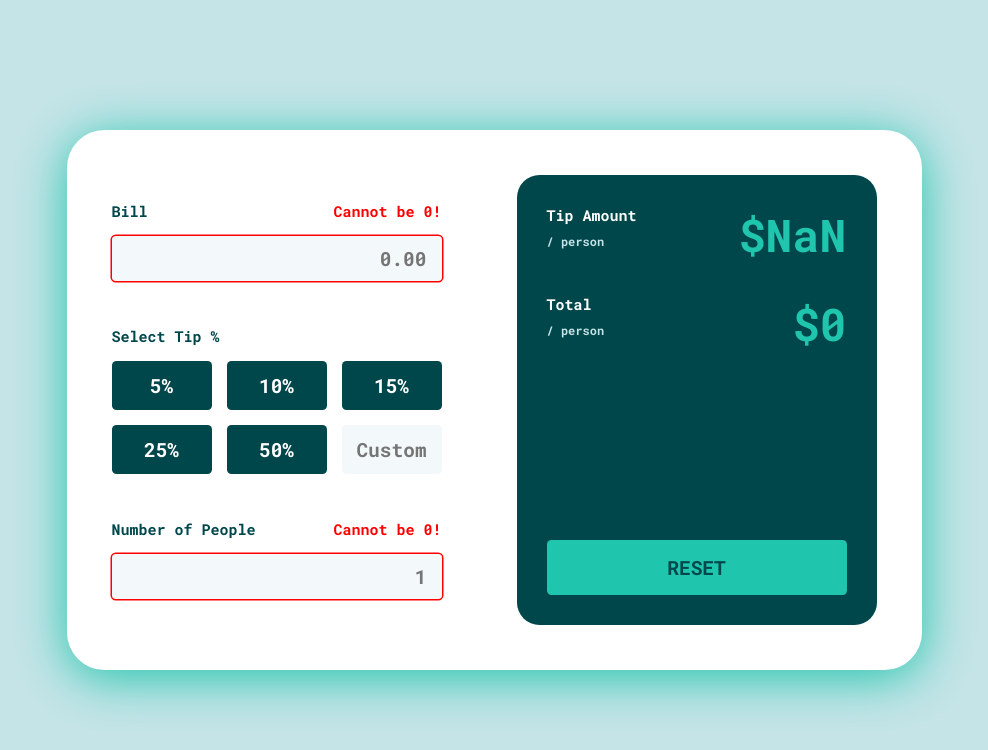
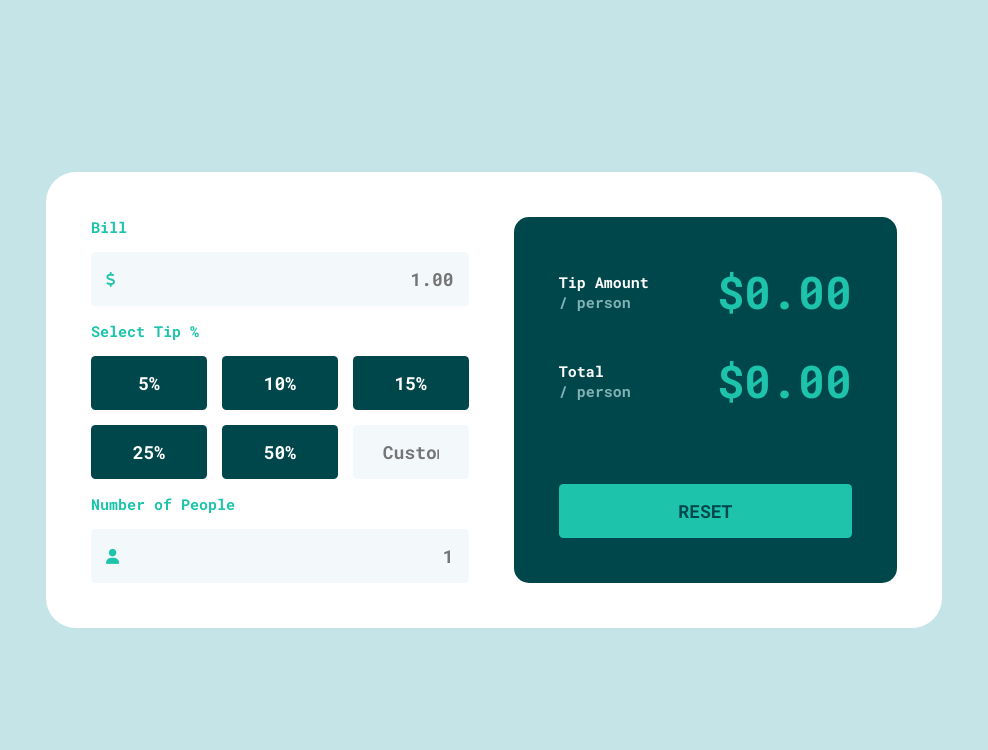
Before and after one commit to Freskimshabani/TIP-CALCULATOR, a plain HTML site: page index.html in a window 1280 px wide. Shown: the whole page, without its empty margins (146-1134 px from the left). Drawn offline with Linux system fonts and the light colour scheme.

Commit message:
Updated Layout
+Added Responsive Design
+Added Tip Calculation Function

WIP Reset Function & Error Functions

```diff
--- a/css/style.css
+++ b/css/style.css
@@ -1,213 +1,313 @@
-@import url('https://fonts.googleapis.com/css2?family=Roboto+Mono:ital,wght@0,100;0,200;0,300;0,400;0,500;0,600;0,700;1,100;1,200;1,300;1,400;1,500;1,600;1,700&display=swap');
-:root{
+* {
+    font-family: Roboto Mono;
+    box-sizing: border-box;
+}
+
+:root {
+    font-size: 15px;
+    --backgroundclr: #c5e4e7;
     --darkclr: #00474b;
-    --lightclr: #fff;
-    --mainclr: #1fc5ad;
-    --secondclr: #c5e4e7;
-    --inputclr: #f3f8fb;
-    font-size: 15px;
+    --accentclr: #1dc3ab;
+    --lightclr: #f3f8fb;
+    --errorclr: #ff5724;
+}
+
+@media screen and (max-width:500px) {
+
+    :root {
+        font-size: 13px;
+    }
+
+    body {
+        flex-direction: column;
+        justify-content: flex-end;
+    }
+
+    main {
+        width: 100%;
+        flex-direction: column;
+        justify-content: center;
+        align-items: center;
+        padding: 2rem;
+        border-radius: 2rem 2rem 0 0;
+    }
+
+    #tip__calculator {
+        height: 100%;
+        flex-direction: column;
+        justify-content: space-between;
+        align-items: center;
+        gap: 4rem;
+    }
+
+    #input__section {
+        width: 100%;
+        height: 50%;
+        justify-content: space-evenly;
+    }
+
+    #output__section {
+        width: 100%;
+        height: 50%;
+        border-radius: 1rem;
+        padding: 2rem;
+    }
+
+    .input__style {
+        padding: 1rem;
+    }
+
+    .main__button {
+        padding: 0.8rem;
+    }
+
+    .custom__button {
+        padding: 0.8rem;
+    }
+
+    .grid--box {
+        grid-template-columns: repeat(2, 1fr);
+        gap: 1.5rem;
+    }
+}
+
+@media screen and (min-width: 501px) {
+    body {
+        justify-content: center;
+        align-items: center;
+    }
+
+    main {
+        width: 70%;
+        height: auto;
+        border-radius: 2rem;
+        padding: 3rem;
+    }
+
+    #tip__calculator {
+        gap: 3rem;
+        justify-content: space-between;
+    }
+
+    #input__section {
+        height: 100%;
+        width: 50%;
+        gap: 1rem;
+    }
+
+    #output__section {
+
+        height: 100%;
+        padding: 3rem;
+        border-radius: 1rem;
+        width: 50%;
+    }
+
+    .input__style {
+        padding: 1rem;
+    }
+
+    .main__button {
+        padding: 1rem 2rem;
+    }
+
+    .custom__button {
+        padding: 1rem 2rem;
+    }
+
+    .grid--box {
+        grid-template-columns: repeat(3, 1fr);
+        gap: 1rem;
+    }
+
+
+}
+
+body {
+    width: 100dvw;
+    height: 100dvh;
+    display: flex;
+    padding: 0;
+    margin: 0;
+    background-color: var(--backgroundclr);
+}
+
+label {
+    display: flex;
+    position: absolute;
+    padding: 0;
+    margin: 0;
+    left: 1rem;
+    color: var(--accentclr);
+}
+
+main {
+    display: flex;
+    background-color: white;
+}
+
+#tip__calculator {
+    display: flex;
+    width: 100%;
+    height: auto;
+}
+
+#input__section {
+    display: flex;
+    flex-direction: column;
+    justify-content: space-between;
+}
+
+#output__section {
+    display: flex;
+    flex-direction: column;
+    justify-content: space-between;
+    background-color: var(--darkclr);
+}
+
+#tip__display {
+    justify-content: space-between;
+    gap: 2rem;
+}
+
+#reset__button {
+    justify-content: center;
+    align-items: center;
+    color: var(--darkclr);
+    background-color: var(--accentclr);
+    border: none;
+    outline: none;
+    transition: all ease 0.3s;
+    cursor: pointer;
+}
+
+#reset__button:hover {
+    outline: none;
+    background-color: var(--lightclr);
+}
+
+.input__box {
+    display: flex;
+    width: 100%;
+    height: 100%;
+    gap: 1rem;
+}
+
+.input__row {
+    display: flex;
+    width: 100%;
+    align-items: center;
+    justify-content: space-between;
+    position: relative;
+}
+
+.input__style {
+    display: flex;
+    width: 100%;
+    font-weight: 900;
+    font-size: 1.2rem;
+    margin: 0;
+    text-align: right;
+    border-radius: 0.3rem;
+    border: none;
+    background-color: var(--lightclr);
+    transition: outline ease 0.3s;
+}
+
+.input__style:hover {
+    outline: solid 3px var(--darkclr);
+}
+
+.input__style--error {
+    outline: solid 3px var(--errorclr);
+}
+
+input[type=number]::-webkit-inner-spin-button,
+input[type=number]::-webkit-outer-spin-button {
+    -webkit-appearance: none;
+    margin: 0;
+}
+
+.main__button {
+    background-color: var(--darkclr);
+    color: white;
+    border: none;
+    display: flex;
+    justify-content: center;
+    align-items: center;
+    transition: all ease 0.2s;
+    cursor: pointer;
+    outline: none;
+}
+
+.main__button:hover {
+    color: var(--darkclr);
+    background-color: var(--backgroundclr);
+    outline: none;
+}
+
+.selected__button {
+    color: var(--darkclr);
+    background-color: var(--accentclr);
+}
+
+.custom__button {
+    display: flex;
+    width: 100%;
+    text-align: center;
+}
+
+.label {
+    display: inline;
     margin: 0;
     padding: 0;
-    font-family: Roboto Mono, sans-serif;
+    font-size: 1rem;
+    color: var(--accentclr);
 }
-body{
+
+.error__message {
+    color: var(--errorclr);
+    transition: all ease 0.2s;
+}
+
+.output__label {
+    color: white;
+    font-size: 1rem;
+}
+
+.output__label--info {
+    color: #82b2b6;
+}
+
+.tip__row {
+    justify-content: space-between;
+    align-items: center;
+}
+
+.tip__output {
     display: flex;
-    align-items: center;
-    justify-content: center;
-    background-color: var(--secondclr);
+    color: var(--accentclr);
+    font-size: 3rem;
     padding: 0;
     margin: 0;
-    height: 100vh;
 }
-.label{
-    display: block;
-    padding: 0;
-    padding-bottom: 1rem;
-    margin: 0;
-    font-size: 1rem;
-    transition: ease all 0.2s;
+
+.status__row {
+    display: flex;
+    width: 100%;
+    justify-content: space-between;
 }
-.calculator{
-    height: 450px;
-    display: flex;
-    justify-content: center;
-    align-items: stretch;
-    background-color: var(--lightclr);
-    color: var(--darkclr);
-    gap: 5rem;
-    padding: 3rem;
-    border-radius: 2.5rem;
-    box-shadow: 0 0.5rem 50px #1fc5ad;
-}
-.calculator--input{
-    min-width: 300px;
-    max-width: max-content;
-    height: auto;
+
+.column--box {
     display: flex;
     flex-direction: column;
-    justify-content: center;
-    gap: 3rem;
 }
-.tip--input{
-    width:auto;
-    height: 1rem;
-    border-radius: 0.25rem;
-    background-color: var(--inputclr);
-    padding: 1rem;
-    cursor: pointer;
-    border: none;
-    font-size: 1.3rem;
-    font-family: Roboto Mono, sans-serif;
-    font-weight: 700;
-    color: var(--darkclr);
-    text-align: right;
-    transition: all ease 0.2s;
+
+.row--box {
+    display: flex;
 }
-.tip--input:hover{
-    box-shadow: 0 0 0 1.5px #1fc5ad;
 
-}
-.tip--input:focus{
-    outline: none;
-    box-shadow: 0 0 0 1.5px #1fc5ad;
-}
-.tip--percentage--button{
-    height: auto;
-    background-color: var(--darkclr);
-    color: var(--lightclr);
-    border-radius: 0.3rem;
-    cursor: pointer;
-    border: none;
-    font-size: 1.3rem;
-    font-weight: 700;
-    text-align: center;
-    padding: 0.8rem;
-    transition: all ease 0.2s;
-    font-family: Roboto Mono, sans-serif;
-
-}
-.tip--percentage--button:hover{
-    background-color: var(--secondclr);
-    color: var(--darkclr);
-}
-.tip--percentage--button::placeholder{
-    text-align: center;
-}
-.tip--percentage{
-    display: flex;
-    flex-direction: column;
+.grid--box {
+    display: grid;
     width: 100%;
 }
-.tip--percentage--grid{
-    display: grid;
-    width: auto;
-    height: auto;
-    gap: 1rem;
-    grid-template-columns: repeat(3, 100px);
-    grid-template-rows: repeat(2, 1fr);
-}
-.custom, .custom::-webkit-inner-spin-button{
-    background-color: var(--inputclr);
-    color: var(--darkclr);
-    -webkit-appearance: none;
-    text-align: right;
-}
-.bill--amount::-webkit-inner-spin-button{
-    -webkit-appearance: none;
-}
-.people--number::-webkit-inner-spin-button{
-    -webkit-appearance: none;
-}
-.calculator--output{
-    width: 300px;
-    height: auto;
-    display: flex;
-    flex-direction: column;
-    background-color: var(--darkclr);
-    color: var(--lightclr);
-    padding: 2rem;
-    border-radius: 1.5rem;
-    justify-content: space-between;
-    gap: 10rem;
-}
-.tip--output{
-    display: flex;
-    justify-content: space-between;
-    flex-direction: column;
-    gap: 2rem;
-}
-.tip--info{
-    display: flex;
-    justify-content: space-between;
-    align-items: flex-start;
-}
-.tip--info--desc{
-    display: flex;
-    flex-direction: column;
-    justify-content: center;
-    align-items: flex-start;
-    gap: 0.5rem;
-}
-.label--output{
-    display: inline;
-    padding: 0;
-}
-.sublabel{
-    display: inline;
-    padding: 0;
-    margin: 0;
-    font-size: 0.8rem;
-    color: var(--secondclr);
-}
-.tip--output--total, .tip--output--amount{
-    display: inline;
-    padding: 0;
-    margin: 0;
-    font-size: 3rem;
-    color: var(--mainclr);
-}
-
-.reset--bttn{
-    font-family: Roboto Mono, sans-serif;
-    color: var(--darkclr);
-    background-color: var(--mainclr);
-    border: none;
-    font-weight: 700;
-    border-radius: 0.3rem;
-    padding: 1rem;
-    font-size: 1.3rem;
-    transition: all ease 0.2s;
-    cursor: pointer;
-}
-.reset--bttn:hover{
-    background-color: var(--lightclr);
-}
-.active{
-    color: var(--darkclr);
-    background-color: var(--mainclr);
-}
-.error{
-    box-shadow: 0 0 0 1.5px red;
-}
-.label--row{
-    display: flex;
-    justify-content: space-between;
-    align-items: stretch;
-    width: 100%;
-    transition: ease all 0.2s;
-}
-.label--error{
-    color: red;
-}
-.bill{
-    display: flex;
-    flex-direction: column;
-    align-items: stretch;
-    width: 100%;
-}
-.people{
-    display: flex;
-    flex-direction: column;
-    align-items: stretch;
-    width: 100%;
-}
--- a/index.html
+++ b/index.html
@@ -1,56 +1,91 @@
 <!DOCTYPE html>
 <html lang="en">
+
 <head>
     <meta charset="UTF-8">
-    <meta http-equiv="X-UA-Compatible" content="IE=edge">
     <meta name="viewport" content="width=device-width, initial-scale=1.0">
-    <title>Tip Calculator</title>
     <link rel="stylesheet" href="css/style.css">
+    <link rel="preconnect" href="https://fonts.googleapis.com">
+    <link rel="preconnect" href="https://fonts.gstatic.com" crossorigin>
+    <link
+        href="https://fonts.googleapis.com/css2?family=Roboto+Mono:ital,wght@0,100;0,200;0,300;0,400;0,500;0,600;0,700;1,100;1,200;1,300;1,400;1,500;1,600;1,700&display=swap"
+        rel="stylesheet">
+    <link rel="stylesheet" href="https://cdnjs.cloudflare.com/ajax/libs/font-awesome/6.4.0/css/all.css"
+        integrity="sha512-Z0kTB03S7BU+JFU0nw9mjSBcRnZm2Bvm0tzOX9/OuOuz01XQfOpa0w/N9u6Jf2f1OAdegdIPWZ9nIZZ+keEvBw=="
+        crossorigin="anonymous" referrerpolicy="no-referrer" />
     <script src="js/script.js" defer></script>
+    <title>Document</title>
+</head>
 
-</head>
-<body onload="tipAmount()">
-    <div class="calculator">
-        <div class="calculator--input" name="tipcalc">
-            <div class="bill">
-                <span class="label--row"><h2 class="label label--input">Bill</h2><h2 class="label label--error bill--error"></h2></span>
-                <input class="tip--input bill--amount" type="number" placeholder="0.00">
-            </div>
-            <div class="tip--percentage">
-                <h2 class="label label--input">Select Tip %</h2>
-                <div class="tip--percentage--grid">
-                    <button class="tip--percentage--button" type="button">5%</button>
-                    <button class="tip--percentage--button" type="button">10%</button>
-                    <button class="tip--percentage--button" type="button">15%</button>
-                    <button class="tip--percentage--button" type="button">25%</button>
-                    <button class="tip--percentage--button" type="button">50%</button>
-                    <input class="tip--percentage--button custom" type="number" placeholder="Custom">
+<body>
+    <main>
+        <div id="tip__calculator">
+
+            <section id="input__section">
+                <div id="bill" class="column--box">
+                    <div class="input__box column--box">
+                        <span class="status__row row--box">
+                            <h3 class="input__label label">Bill</h3>
+                            <h3 id="bill__error" class="error__message label"></h3>
+                        </span>
+                        <span class="input__row row--box">
+                            <label for="bill__input"><i class="fa-solid fa-dollar-sign"></i></label>
+                            <input name="billField" id="bill__input" class="input__field input__style" type="number"
+                                step=".01" placeholder="1.00">
+                        </span>
                     </div>
                 </div>
-            <div class="people">
-                <span class="label--row"><h2 class="label label--input">Number of People</h2><h2 class="label label--error people--error"></h2></span>
-                <input class="tip--input people--number" type="number" placeholder="1">
+                <div id="tip--percent" class="column--box">
+                    <div class="input__box column--box">
+                        <span class="status__row row--box">
+                            <h3 class="input__label label">Select Tip %</h3>
+                            <h3 class="error__message label"></h3>
+                        </span>
+                        <div id="tip--percent__grid" class="grid--box">
+                            <button id="5__percent" class="main__button percent__button input__style">5%</button>
+                            <button id="10__percent" class="main__button percent__button input__style">10%</button>
+                            <button id="15__percent" class="main__button percent__button input__style">15%</button>
+                            <button id="25__percent" class="main__button percent__button input__style">25%</button>
+                            <button id="50__percent" class="main__button percent__button input__style">50%</button>
+                            <input id="custom__percent" placeholder="Custom"
+                                class="custom__button percent__button input__style" onmouseleave="" type="number">
                         </div>
                     </div>
-        <div class="calculator--output">
-            <div class="tip--output">
-                <div class="tip--info">
-                    <div class="tip--info--desc">
-                        <h2 class="label label--output">Tip Amount</h2>
-                        <h3 class="sublabel">/ person</h3>
                 </div>
-                    <h1 class="tip--output--amount">$0.00</h1>
-                </div>
-                <div class="tip--info">
-                    <div class="tip--info--desc">
-                        <h2 class="label label--output">Total</h2>
-                        <h3 class="sublabel">/ person</h3>
-                    </div>
-                    <h1 class="tip--output--total">$0.00</h1>
+                <div id="people" class="column--box">
+                    <div class="input__box column--box">
+                        <span class="status__row row--box">
+                            <h3 class="input__label label">Number of People</h3>
+                            <h3 id="people__error" class="error__message label"></h3>
+                        </span>
+                        <span class="input__row">
+                            <label for="people__input"><i class="fa-solid fa-user"></i></label>
+                            <input id="people__input" class="input__field input__style" type="number" placeholder="1">
+                        </span>
                     </div>
                 </div>
-            <button class="reset--bttn" onclick="resetBttn()">RESET</button>
+            </section>
+            <section id="output__section">
+                <div id="tip__display" class="column--box">
+                    <span class="tip__row row--box">
+                        <span class="column--box">
+                            <h3 class="output__label label">Tip Amount</h3>
+                            <h4 class="output__label--info label">/ person</h4>
+                        </span>
+                        <h1 id="tip__amount" class="tip__output">$0.00</h1>
+                    </span>
+                    <span class="tip__row row--box">
+                        <span class="column--box">
+                            <h3 class="output__label label">Total</h3>
+                            <h4 class="output__label--info label">/ person</h4>
+                        </span>
+                        <h1 id="tip__total" class="tip__output">$0.00</h1>
+                    </span>
                 </div>
+                <button id="reset__button" class="input__style">RESET</button>
+            </section>
         </div>
+    </main>
 </body>
+
 </html>
--- a/js/script.js
+++ b/js/script.js
@@ -1,50 +1,84 @@
-var PeopleNr = document.querySelector('.people--number');
+const billInputField = document.getElementById('bill__input');
+const peopleInputField = document.getElementById('people__input');
 
-var Bill = document.querySelector('.bill--amount');
+const tipPercentButtons = document.querySelectorAll('.percent__button');
+const customTipPercentButton = document.querySelector('.custom__button');
 
-var Five = document.querySelector('.tip--percentage--button').value = 0.05;
+let peopleError = document.getElementById('people__error');
+let billError = document.getElementById('bill__error');
 
-function validInput(){
-    if(Bill.value == null ,Bill.value == 0){
-        document.querySelector('.bill--error').innerHTML = "Cannot be 0!"
-        Bill.classList.add('error');
-    } else if(Bill.value <= 0){
-        document.querySelector('.bill--error').innerHTML = "Cannot be negative!"
-        Bill.classList.add('error');
-    } else{
-        document.querySelector('.bill--error').innerHTML = null;
-        Bill.classList.remove('error');
-    };
-    if(PeopleNr.value == null, PeopleNr.value == 0){
-        document.querySelector('.people--error').innerHTML = "Cannot be 0!"
-        PeopleNr.classList.add('error');
-    } else if(PeopleNr.value <= 0){
-        document.querySelector('.people--error').innerHTML = "Cannot be negative!"
-        PeopleNr.classList.add('error');
+const tipAmountDisplay = document.getElementById('tip__amount');
+const tipTotalDisplay = document.getElementById('tip__total');
 
-    } else{
-        document.querySelector('.people--error').innerHTML = null;
-        PeopleNr.classList.remove('error');
+function isInputEmpty() {
+    let billValue = document.getElementById('bill__input').value;
+    let peopleValue = document.getElementById('people__input').value;
 
-    };
+    if (billValue == '') {
+        billInputField.classList.add('input__style--error');
+        billError.textContent = 'Cannot be 0!';
+    } else if (billValue < 1.00) {
+        billInputField.classList.add('input__style--error');
+        billError.textContent = 'Must be at least $1.00!';
+    }
+    else {
+        billInputField.classList.remove('input__style--error');
+        billError.textContent = '';
+    }
+
+    if (peopleValue == '') {
+        peopleInputField.classList.add('input__style--error');
+        peopleError.textContent = 'Cannot be 0!';
+    } else if (peopleValue < 1) {
+        peopleInputField.classList.add('input__style--error');
+        peopleError.textContent = 'Must be at least 1!';
+    } else {
+        peopleInputField.classList.remove('input__style--error');
+        peopleError.textContent = '';
+    }
 }
 
-function tipAmount(){
-    validInput();
-    let tipPerc = Bill.value * Five;
-    let result = tipPerc / PeopleNr.value;
-    var rounded = Math.round((result + Number.EPSILON) * 100) / 100;
-    document.querySelector('.tip--output--amount').innerHTML = "$" + rounded;
-    document.querySelector('.tip--output--total').innerHTML = "$" + tipPerc;
-    console.log(result);
+tipPercentButtons.forEach(button => {
+    button.addEventListener('dblclick', function () {
+        const buttonID = this.id;
+        let tipPercentage;
+
+
+        switch (buttonID) {
+            case '5__percent':
+                tipPercentage = 5;
+                break;
+            case '10__percent':
+                tipPercentage = 10;
+                break;
+            case '15__percent':
+                tipPercentage = 15;
+                break;
+            case '25__percent':
+                tipPercentage = 25;
+                break;
+            case '50__percent':
+                tipPercentage = 50;
+                break;
+            case 'custom__percent':
+                let customTipPercentValue = parseInt(customTipPercentButton.value);
+                tipPercentage = customTipPercentValue;
+                break;
+        }
+
+        console.log(tipPercentage);
+        calculateTip(tipPercentage);
+    });
+});
+
+function calculateTip(tipPercentage) {
+    let billValue = parseFloat(billInputField.value);
+    let peopleValue = parseInt(peopleInputField.value);
+    let tip = billValue * (tipPercentage / 100);
+
+    let tipPerPerson = (tip / peopleValue).toFixed(2);
+    let total = ((billValue + tip) / peopleValue).toFixed(2);
+
+    tipAmountDisplay.textContent = "$" + tipPerPerson;
+    tipTotalDisplay.textContent = "$" + total;
 }
-function resetBttn(){
-    Bill.value= null;
-    PeopleNr.value = null;
-    document.querySelector('.tip--output--amount').innerHTML = "$0.00";
-    document.querySelector('.tip--output--total').innerHTML = "$0.00";
-}
-
-if (Bill.after.value == ""||PeopleNr.after.value == ""){
-    validInput();
-}
```
Lines whose indentation alone changed are shown as unchanged.
